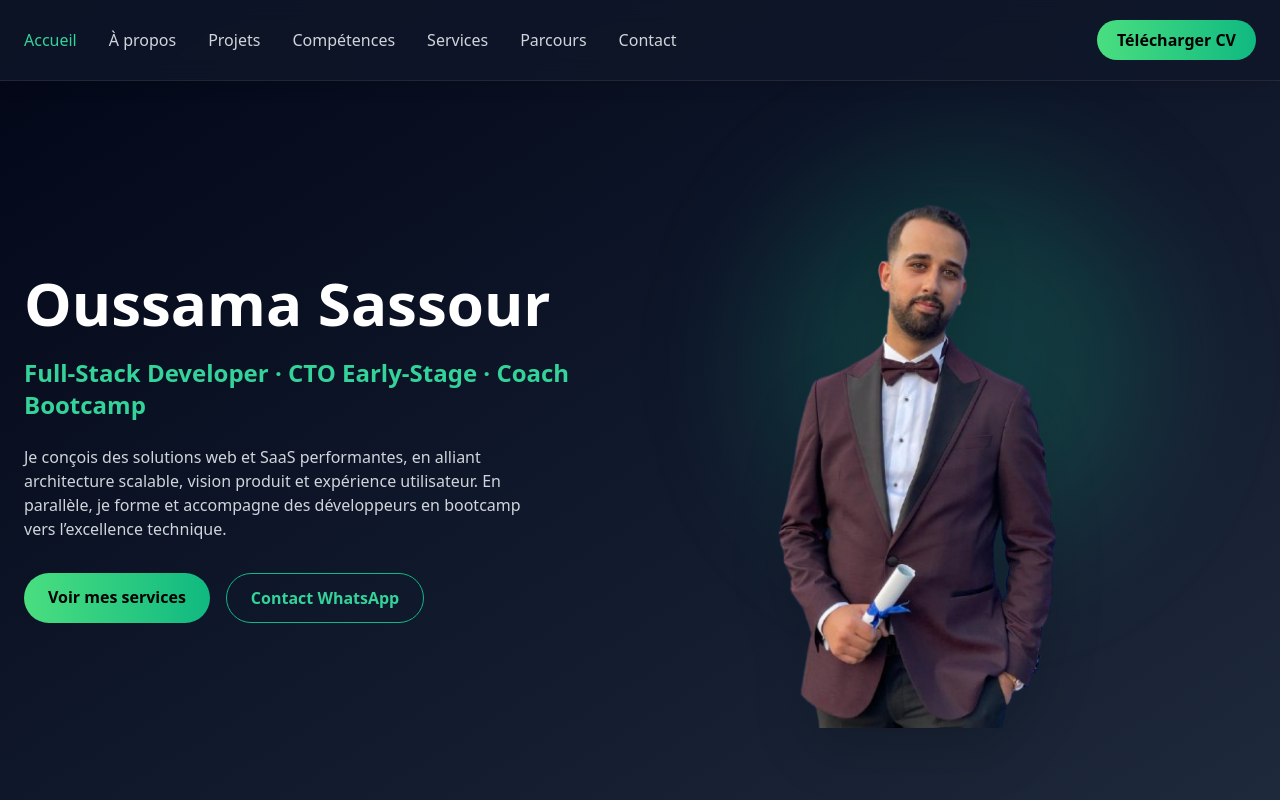
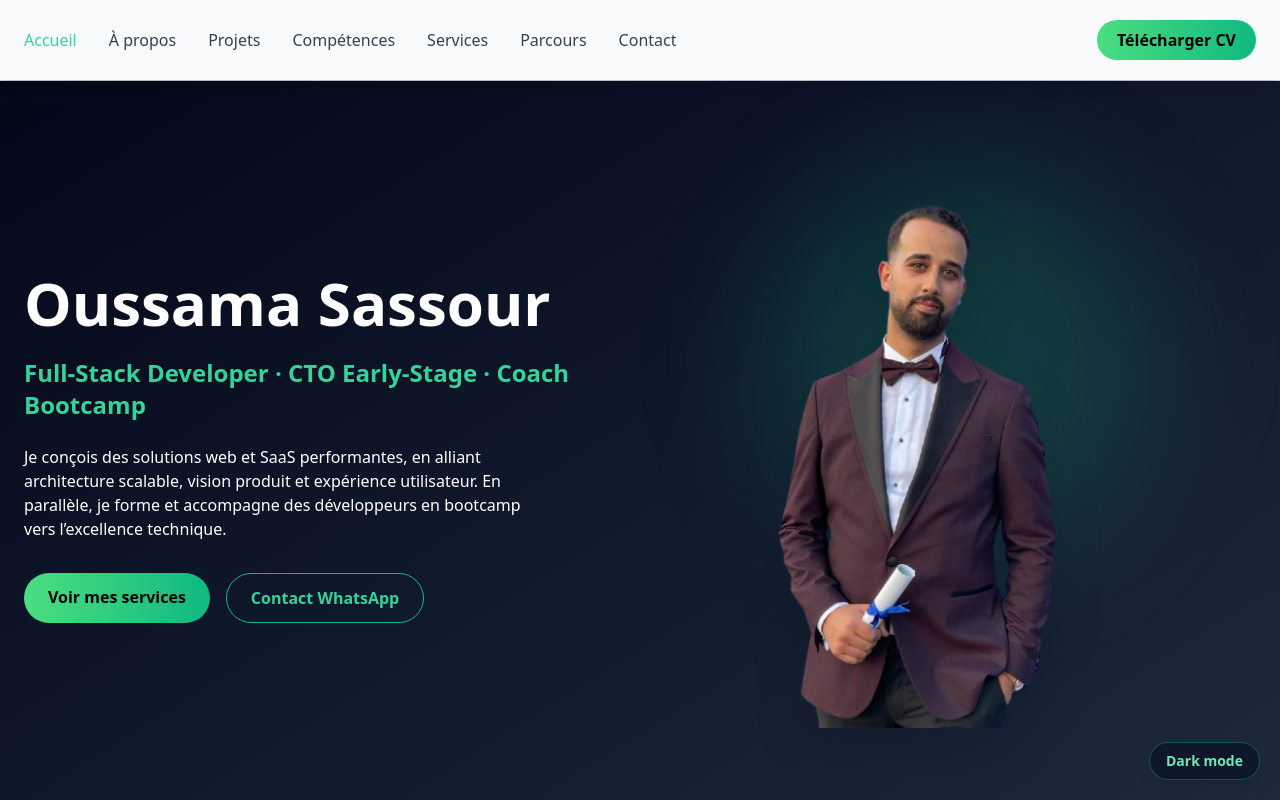
Before and after one commit to Ouss77/ProtfolioPro, a Vue app: page / in a window 1280 px wide. Shown: the top 800 px of the page. Built offline with nearby package versions, Linux system fonts and the light colour scheme.

Commit message:
final version

```diff
--- a/src/App.vue
+++ b/src/App.vue
@@ -1,4 +1,45 @@
+<script setup>
+import { computed, onMounted, ref } from 'vue'
+
+const theme = ref('dark')
+
+function applyTheme(nextTheme) {
+  theme.value = nextTheme
+  const root = document.documentElement
+
+  root.classList.toggle('light-mode', nextTheme === 'light')
+  root.classList.toggle('dark-mode', nextTheme === 'dark')
+
+  localStorage.setItem('theme', nextTheme)
+}
+
+function toggleTheme() {
+  applyTheme(theme.value === 'dark' ? 'light' : 'dark')
+}
+
+onMounted(() => {
+  const storedTheme = localStorage.getItem('theme')
+  if (storedTheme === 'light' || storedTheme === 'dark') {
+    applyTheme(storedTheme)
+    return
+  }
+
+  const prefersDark = window.matchMedia('(prefers-color-scheme: dark)').matches
+  applyTheme(prefersDark ? 'dark' : 'light')
+})
+
+const toggleLabel = computed(() => (theme.value === 'dark' ? 'Light mode' : 'Dark mode'))
+</script>
+
 <template>
+  <button
+    type="button"
+    class="fixed bottom-5 right-5 z-[90] rounded-full border border-emerald-500/40 bg-slate-900/90 px-4 py-2 text-sm font-semibold text-emerald-300 shadow-lg backdrop-blur-md hover:-translate-y-0.5 hover:border-emerald-400 hover:text-emerald-200"
+    @click="toggleTheme"
+  >
+    {{ toggleLabel }}
+  </button>
+
   <router-view v-slot="{ Component, route }">
     <transition name="fade" mode="out-in">
       <component :is="Component" :key="route.fullPath" />
--- a/src/components/Navbar.vue
+++ b/src/components/Navbar.vue
@@ -71,8 +71,8 @@ const closeMobileMenu = () => {
       <!-- Desktop CTA -->
       <div class="hidden md:block">
         <a
-          href="/CV OUSSAMA SASS.pdf"
-          download="CV OUSSAMA SASS.pdf"
+          href="/CV FR Oussama Sassour.pdf"
+          download="CV FR Oussama Sassour.pdf"
           class="px-5 py-2 rounded-full bg-gradient-to-r from-green-400 to-emerald-500 text-black font-semibold hover:opacity-90 transition hover:scale-105 duration-300 inline-block"
         >
           Télécharger CV
--- a/src/components/ProjectCard.vue
+++ b/src/components/ProjectCard.vue
@@ -42,7 +42,7 @@ defineProps({
         {{ title }}
       </h3>
 
-      <p class="text-gray-400 text-sm">
+      <p class="text-gray-400 text-sm overflow-hidden [display:-webkit-box] [-webkit-line-clamp:3] [-webkit-box-orient:vertical]">
         {{ description }}
       </p>
 
--- a/src/data/projects.js
+++ b/src/data/projects.js
@@ -46,7 +46,7 @@ export const projects = [
       "This project is a sentiment analysis task on Apple-related tweets. The notebook demonstrates a complete machine learning pipeline, starting from data loading and extensive preprocessing, including text cleaning, stop word removal, stemming, and lemmatization. It also includes exploratory data analysis with visualizations like sentiment distribution and word clouds. Finally, various machine learning models (Multinomial Naive Bayes, Logistic Regression, Decision Tree, SVM, and Random Forest) are trained, evaluated, and hyperparameter-tuned to classify tweet sentiment as Positive, Negative, or Neutral. The performance of each model is assessed using accuracy, precision, recall, f1-score, and confusion matrices.",
     image: "/sent.png",
     liveUrl: "https://colab.research.google.com/drive/1NM8fpAZNuAmBmgj9gzXGIXpc8LIHHPzB",
-    githubUrl: "",
+    githubUrl: "https://colab.research.google.com/drive/127ERZDSTb1EGgyaFAqMTKR0SgrGrwD-q#scrollTo=2kzRXMBC-u7o",
     tech: ["Python", "Numpy", "Pandas", "Matplotlib", "Scikit-learn"]
   },
   {
@@ -59,16 +59,16 @@ export const projects = [
     githubUrl: "https://github.com/Ouss77/fondation-Ecole",
     tech: ["Next.js", "Tailwind", "php", "ovh", "mysql"]
   },
-    {
-    id: 7,
-    title: "E-learning Platform – Plateforme d’apprentissage en ligne avec cours interactifs, quiz et suivi des progrès pour les étudiants.",
-    description:
-      "Plateforme d’apprentissage en ligne avec cours interactifs, quiz et suivi des progrès pour les étudiants.",
-    image: "/themes.jpg",
-    liveUrl: "",
-    githubUrl: "",
-    tech: ["React", "Jest", "Tailwind"]
-  },
+  //   {
+  //   id: 7,
+  //   title: "E-learning Platform – Plateforme d’apprentissage en ligne avec cours interactifs, quiz et suivi des progrès pour les étudiants.",
+  //   description:
+  //     "Plateforme d’apprentissage en ligne avec cours interactifs, quiz et suivi des progrès pour les étudiants.",
+  //   image: "/themes.jpg",
+  //   liveUrl: "",
+  //   githubUrl: "",
+  //   tech: ["React", "Jest", "Tailwind"]
+  // },
     {
     id: 8,
     title: "Green Construction – Site web pour une entreprise de construction durable.",
--- a/src/style.css
+++ b/src/style.css
@@ -1,6 +1,14 @@
 @tailwind base;
 @tailwind components;
 @tailwind utilities;
+
+:root {
+  color-scheme: dark;
+}
+
+html.light-mode {
+  color-scheme: light;
+}
 
 @layer components {
   .card {
@@ -14,6 +22,75 @@ html{
   transition-property: color, background-color, border-color, transform, box-shadow;
 }
 
+html.light-mode body {
+  background-color: #f8fafc;
+  color: #0f172a;
+}
+
+html.light-mode .bg-slate-950,
+html.light-mode .bg-slate-900,
+html.light-mode .bg-slate-900\/80,
+html.light-mode .bg-slate-800,
+html.light-mode .bg-slate-950\/90 {
+  background-color: #f8fafc !important;
+}
+
+html.light-mode .text-white,
+html.light-mode .text-slate-100,
+html.light-mode .text-slate-200 {
+  color: #0f172a !important;
+}
+
+html.light-mode .text-gray-500,
+html.light-mode .text-gray-400,
+html.light-mode .text-gray-300,
+html.light-mode .text-slate-300,
+html.light-mode .text-slate-300\/80 {
+  color: #334155 !important;
+}
+
+html.light-mode .border-slate-800,
+html.light-mode .border-white\/10 {
+  border-color: #cbd5e1 !important;
+}
+
+html.light-mode .from-slate-950,
+html.light-mode .via-slate-900,
+html.light-mode .to-slate-800 {
+  --tw-gradient-from: #f8fafc var(--tw-gradient-from-position) !important;
+  --tw-gradient-via: #f1f5f9 var(--tw-gradient-via-position) !important;
+  --tw-gradient-to: #e2e8f0 var(--tw-gradient-to-position) !important;
+}
+
+html.light-mode .tech-panel {
+  background:
+    radial-gradient(circle at 10% 10%, rgba(16, 185, 129, 0.12), transparent 40%),
+    radial-gradient(circle at 90% 0%, rgba(5, 150, 105, 0.08), transparent 35%),
+    linear-gradient(135deg, rgba(248, 250, 252, 0.96), rgba(241, 245, 249, 0.98)) !important;
+  border-color: rgba(16, 185, 129, 0.35) !important;
+  box-shadow: 0 12px 30px rgba(15, 23, 42, 0.08) !important;
+}
+
+html.light-mode .tech-item {
+  background: linear-gradient(180deg, rgba(255, 255, 255, 0.95), rgba(241, 245, 249, 0.96)) !important;
+  border-color: rgba(148, 163, 184, 0.45) !important;
+}
+
+html.light-mode .tech-item p {
+  color: #0f172a !important;
+}
+
+/* Keep Hero section visual identity unchanged across theme switch */
+html.light-mode #accueil {
+  background-image: linear-gradient(to bottom right, #020617, #0f172a, #1e293b) !important;
+  color: #ffffff !important;
+}
+
+html.light-mode #accueil .text-white,
+html.light-mode #accueil .text-gray-300 {
+  color: #ffffff !important;
+}
+
 .fade-enter-active,
 .fade-leave-active {
   transition: opacity 0.4s ease;
--- a/src/views/ProjectDetails.vue
+++ b/src/views/ProjectDetails.vue
@@ -35,6 +35,8 @@ const techLogoOverrides = {
   react: 'https://cdn.jsdelivr.net/gh/devicons/devicon/icons/react/react-original.svg',
   ovh: 'https://cdn.simpleicons.org/ovhcloud/123f6d',
   vercel: 'https://cdn.simpleicons.org/vercel',
+  matplotlib: 'https://cdn.jsdelivr.net/gh/devicons/devicon/icons/matplotlib/matplotlib-original.svg',
+  Sciketlearn: 'https://cdn.jsdelivr.net/gh/devicons/devicon/icons/scikitlearn/scikitlearn-original.svg',
 }
 
 function normalizeTechName(value = '') {
```
